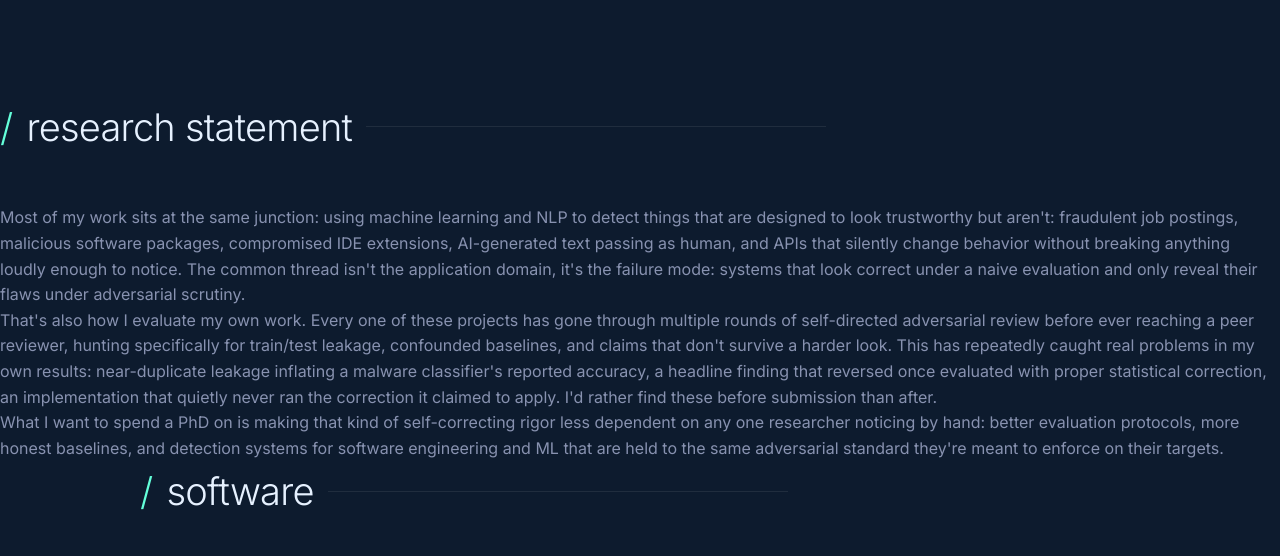
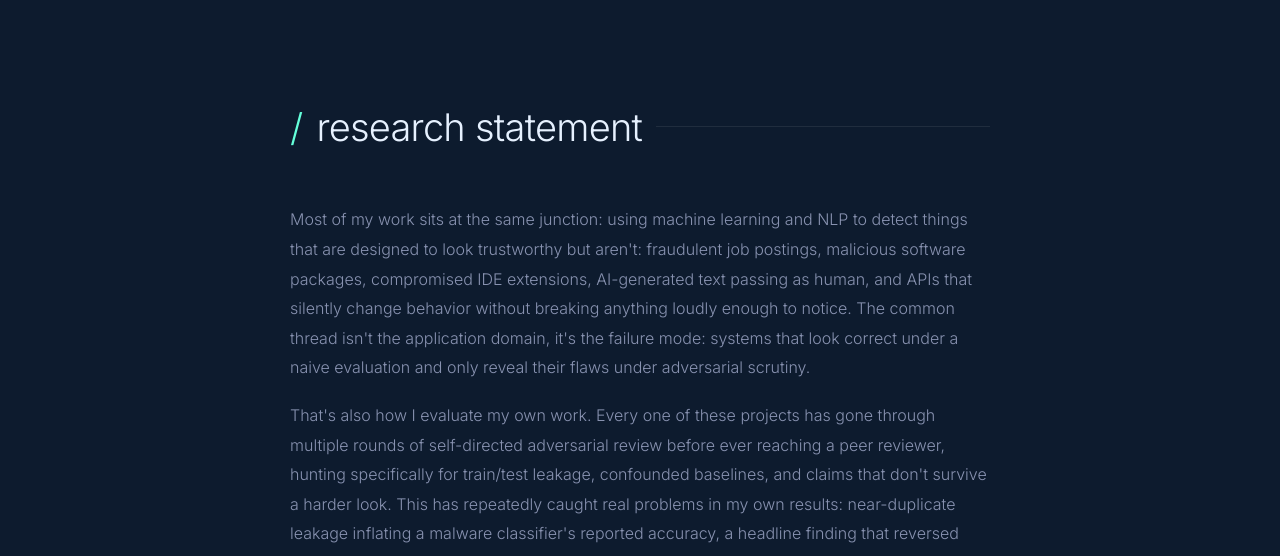
Before and after one commit to rahat239/rahat-portfolio, a plain HTML site: page index.html in a window 1280 px wide. Shown: the part 2561-3117 px from the top of the page. Drawn offline with Linux system fonts and the light colour scheme.

Commit message:
Restore Research Statement section CSS (padding, paragraph spacing)

```diff
--- a/index.html
+++ b/index.html
@@ -102,6 +102,11 @@ nav{
 .exp-dates{font-size:13px;color:rgba(138,163,199,.6);white-space:nowrap;}
 .exp-company{font-size:14px;color:var(--teal);font-weight:500;margin-bottom:8px;}
 .exp-desc{font-size:14px;font-weight:300;color:var(--slate);line-height:1.7;}
+
+/* ── RESEARCH STATEMENT ── */
+#research{padding:0 var(--pad) 100px;max-width:900px;margin:0 auto;}
+.rs-text p{font-size:16px;font-weight:300;color:var(--slate);line-height:1.85;margin-bottom:18px;}
+.rs-text p:last-child{margin-bottom:0;}
 
 /* ── SOFTWARE ── */
 #software{padding:0 var(--pad) 100px;max-width:1200px;margin:0 auto;}
```
